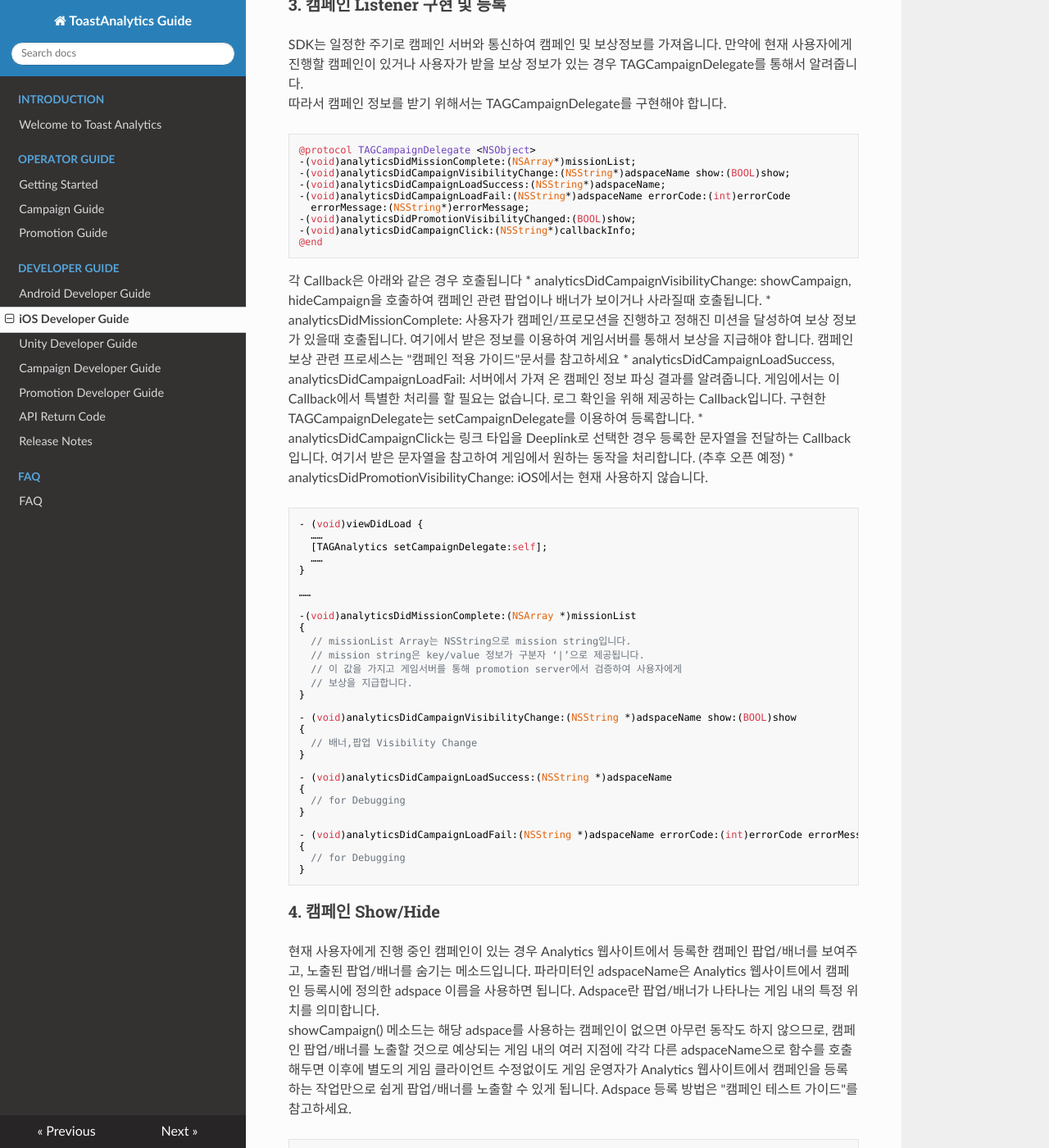
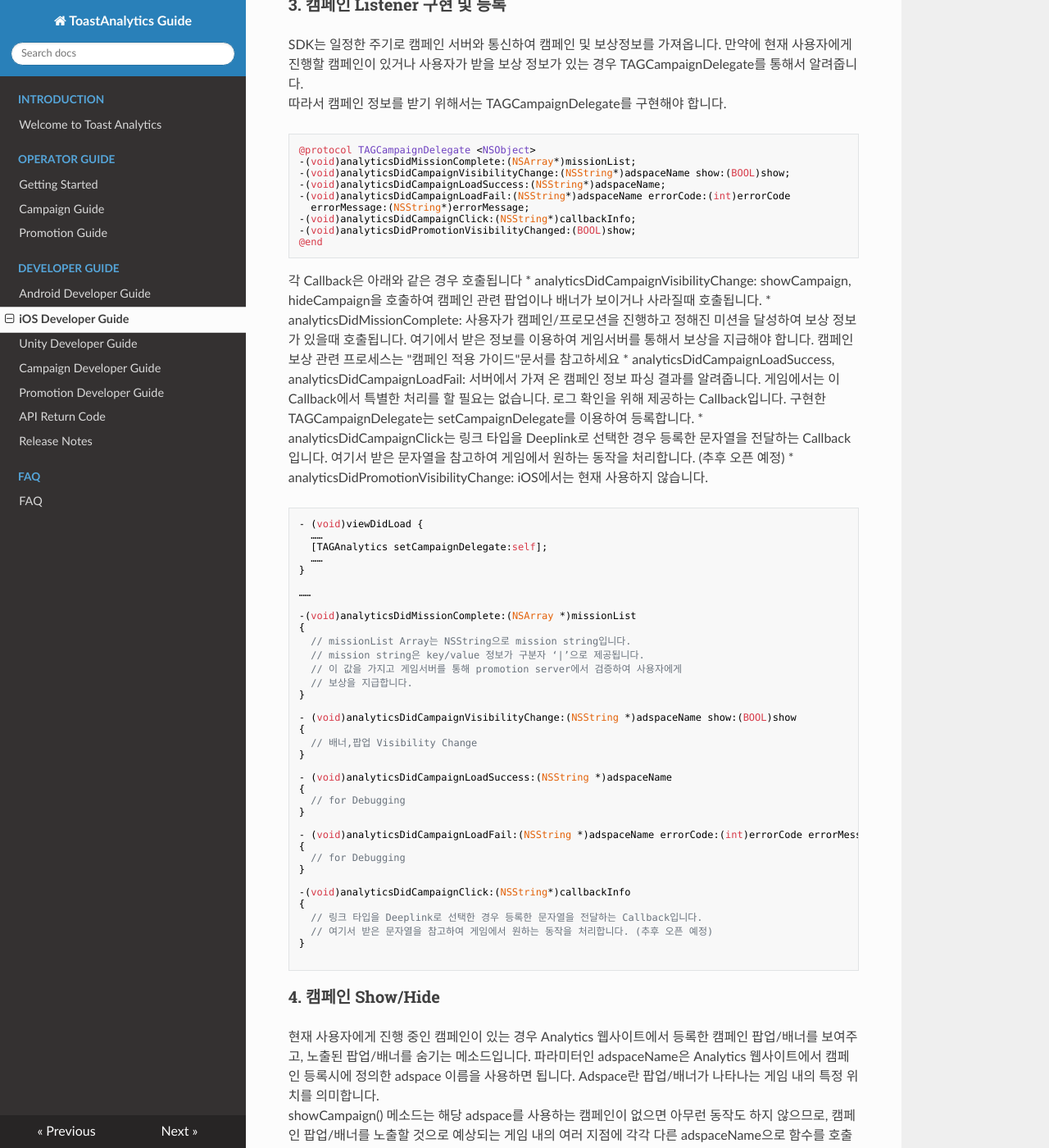
Before and after one commit to ToastAnalytics/ToastAnalytics, an MkDocs documentation site: the page built from docs/Developer/5. iOS Developer Guide.md, in a window 1280 px wide and 1400 px high, scrolled down 6281 px. Shown: the whole window at 82% size. Built offline with MkDocs 1.6.1, drawn with Linux system fonts in a browser that asks for light colours; nearby versions of some CDN libraries; old or Windows-style settings are respelled for this version of MkDocs.

Commit message:
Update 5. iOS Developer Guide.md

````diff
--- a/docs/Developer/5. iOS Developer Guide.md
+++ b/docs/Developer/5. iOS Developer Guide.md
@@ -238,8 +238,8 @@ SDK는 일정한 주기로 캠페인 서버와 통신하여 캠페인 및 보상
 -(void)analyticsDidCampaignLoadSuccess:(NSString*)adspaceName;
 -(void)analyticsDidCampaignLoadFail:(NSString*)adspaceName errorCode:(int)errorCode
   errorMessage:(NSString*)errorMessage;
+-(void)analyticsDidCampaignClick:(NSString*)callbackInfo;
 -(void)analyticsDidPromotionVisibilityChanged:(BOOL)show;
--(void)analyticsDidCampaignClick:(NSString*)callbackInfo;
 @end
 ```
 
@@ -281,6 +281,13 @@ SDK는 일정한 주기로 캠페인 서버와 통신하여 캠페인 및 보상
 {
   // for Debugging
 }
+
+-(void)analyticsDidCampaignClick:(NSString*)callbackInfo
+{
+  // 링크 타입을 Deeplink로 선택한 경우 등록한 문자열을 전달하는 Callback입니다.
+  // 여기서 받은 문자열을 참고하여 게임에서 원하는 동작을 처리합니다. (추후 오픈 예정)
+}
+
 ```
 
 ### 4. 캠페인 Show/Hide
````
